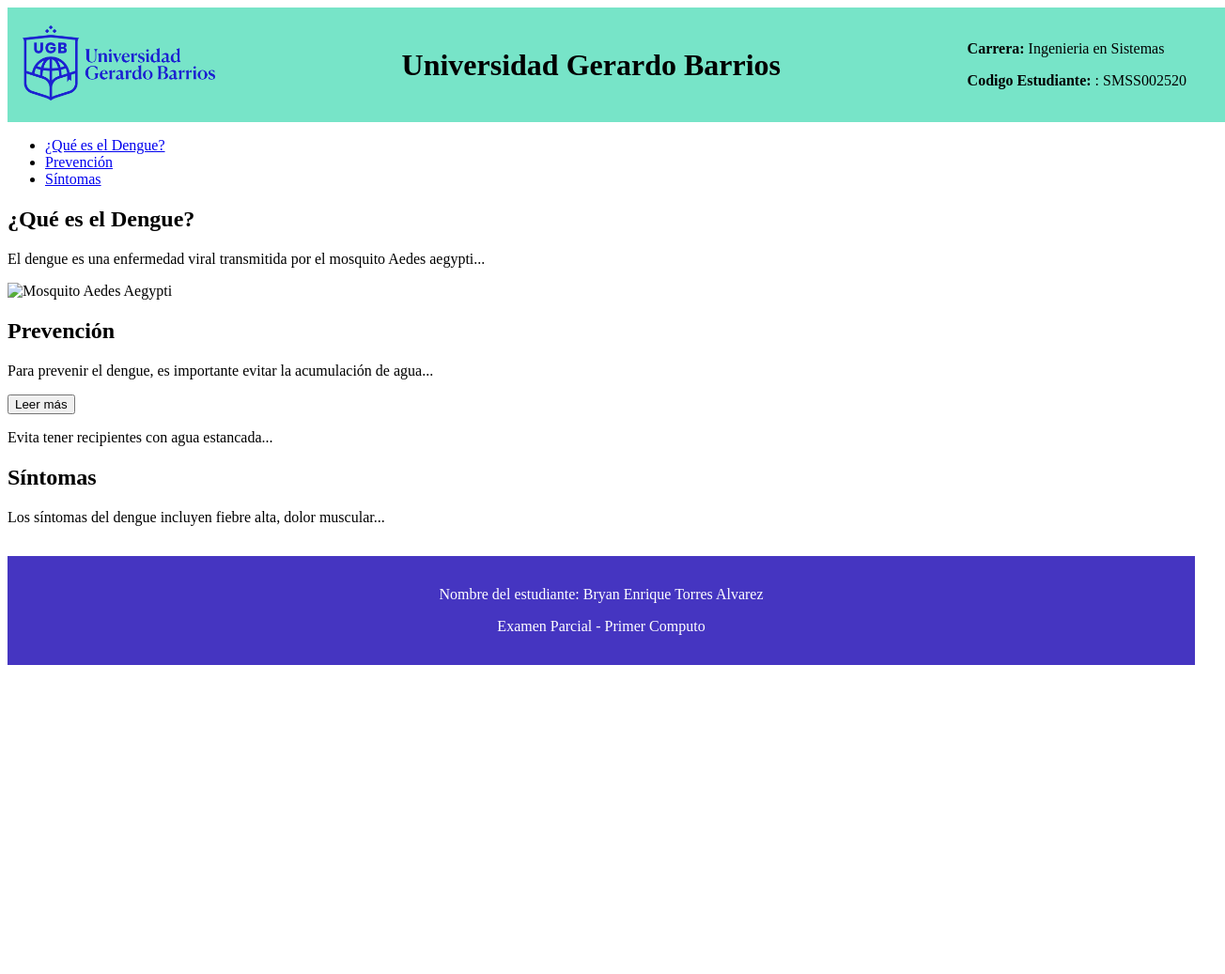
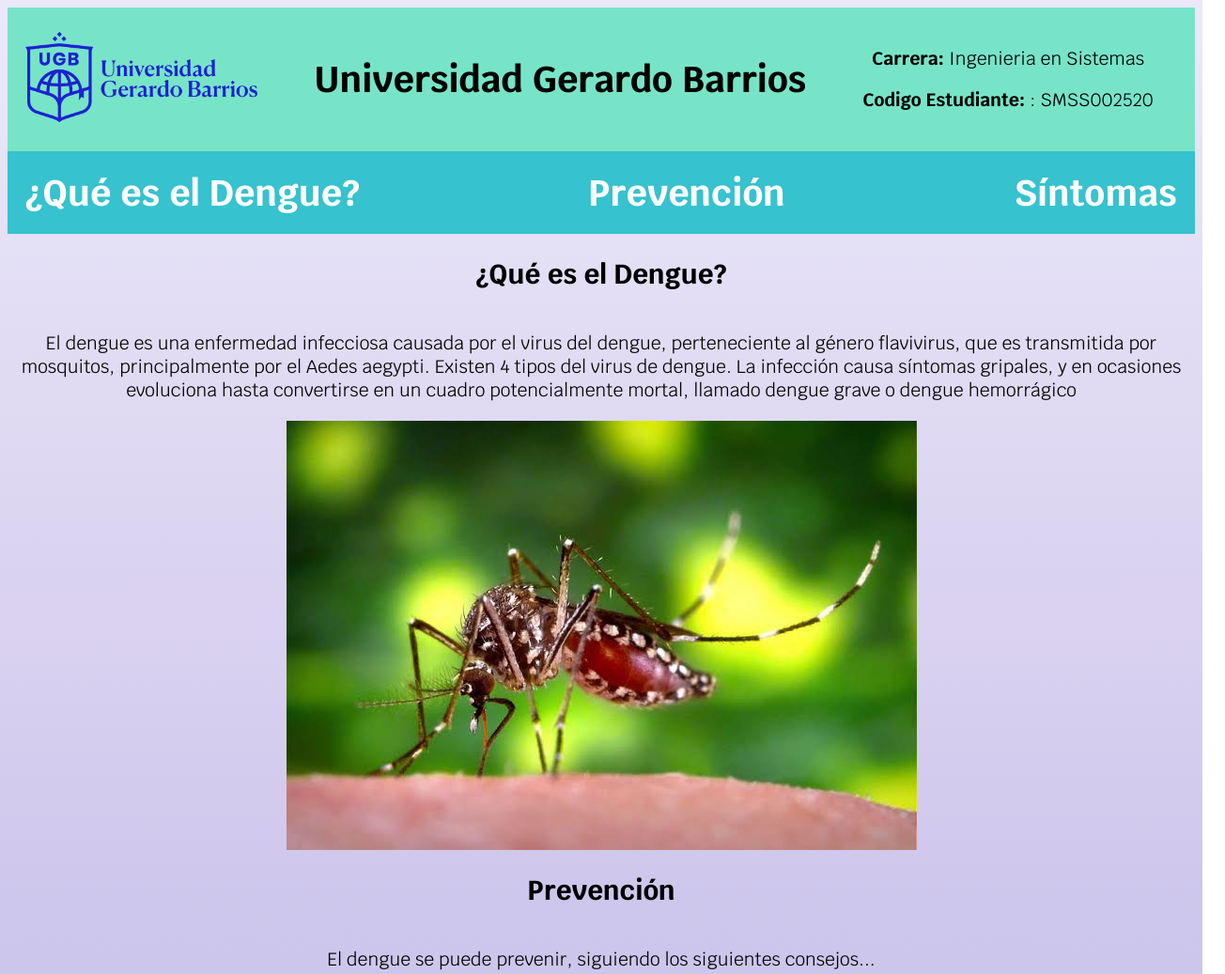
Before and after one commit to bryant307/Parcial-PrograIV, a plain HTML site: page index.html in a window 1280 px wide. Shown: the top 1037 px of the page at 94% size, 1304 px wide, since content can reach past the window. Before the commit the page ends 800 px from the top, so only its background shows below. Drawn offline with nearby package versions, Linux system fonts and the light colour scheme.

Commit message:
Casi finalizado

```diff
--- a/css/style.css
+++ b/css/style.css
@@ -1,12 +1,37 @@
 :root {
-    --fuentePrincipal: 'Staatliches', cursive;
+    --fuentePrincipal: 'Krub', cursive;
     --colorencabezado: #77E4C8;
     --headerdengue: #36C2CE;
     --divinformacon:#478CCF;
     --colorpiepagina: #4535C1;
     --fuenteblanca: #fff;
+    --primario: #ffc107;
+    --oscuro: #212121;
+}
+html {
+    font-size: 120.5%;
+    box-sizing: border-box;
+    scroll-snap-type: y mandatory;
+}
+body {
+    background: #ebe9f9;
+    background: -moz-linear-gradient(top, #ebe9f9 0%, #d8d0ef 38%, #cec7ec 51%, #c1bfea 100%);
+    background: -webkit-gradient(left top, left bottom, color-stop(0%, #ebe9f9), color-stop(38%, #d8d0ef), color-stop(51%, #cec7ec), color-stop(100%, #c1bfea));
+    background: -webkit-linear-gradient(top, #ebe9f9 0%, #d8d0ef 38%, #cec7ec 51%, #c1bfea 100%);
+    background: -o-linear-gradient(top, #ebe9f9 0%, #d8d0ef 38%, #cec7ec 51%, #c1bfea 100%);
+    background: -ms-linear-gradient(top, #ebe9f9 0%, #d8d0ef 38%, #cec7ec 51%, #c1bfea 100%);
+    background: linear-gradient(to bottom, #ebe9f9 0%, #d8d0ef 38%, #cec7ec 51%, #c1bfea 100%);
+    filter: progid:DXImageTransform.Microsoft.gradient( startColorstr='#ebe9f9', endColorstr='#c1bfea', GradientType=0 );
+}
+*, *:before, *:after {
+    box-sizing: inherit;
 }
 
+h1,h2, h3, p, a, li{
+    text-align: center;
+    font-family: var(--fuentePrincipal);
+
+}
 .header {
     display: flex;
     justify-content: space-between;
@@ -37,6 +62,10 @@
 .logo {
     height: 5rem;
 }
+.contenedor{
+    max-width: 120rem;
+    margin: 0 auto;
+}
 
 .nombre__universidad {
     text-align: center;
@@ -45,6 +74,42 @@
 
 .section__headerderecha {
     padding-right: 25px;
+}
+.nav-bg {
+    background-color: var(--headerdengue);
+}
+
+.nav-container {
+    display: flex;
+    flex-direction: column;
+}
+@media (min-width: 768px) {
+    .nav-container {
+        flex-direction: row;
+        justify-content: space-between;
+    }
+}
+
+.nav-container a{
+    display: block;
+    text-align: center;
+    color: var(--fuenteblanca);
+    text-decoration: none;
+    font-size: 2rem;
+    font-weight: 700;
+    padding: 1rem;
+}
+.nav-container a:hover {
+    background-color: var(--primario);
+    color: var(--oscuro);
+}
+.info-dengue {
+    background-color: #fff);
+}
+.info {
+    display: flex;
+    flex-direction: column;
+    align-items: center;
 }
 
 .footer {
@@ -57,3 +122,6 @@
 .footer__letras {
     color: var(--fuenteblanca);
 }
+.hidden {
+    display: none;
+}
--- a/index.html
+++ b/index.html
@@ -6,10 +6,13 @@
     <link rel="preload" href="css/normalize.css" as="style">
     <link rel="preconnect" href="https://fonts.googleapis.com">
     <link rel="preconnect" href="https://fonts.gstatic.com" crossorigin>
-    <link href="https://fonts.googleapis.com/css2?family=Staatliches&display=swap" rel="stylesheet">
+    <link href="https://fonts.googleapis.com/css2?family=Krub:ital,wght@0,200;0,300;0,400;0,500;0,600;0,700;1,200;1,300;1,400;1,500;1,600;1,700&display=swap" rel="stylesheet">
     <link rel="stylesheet" href="css/style.css">
+    <link rel="stylesheet" href="https://fonts.googleapis.com/css2?family=Material+Symbols+Outlined:opsz,wght,FILL,GRAD@24,400,0,0&icon_names=check_small" />
     <title>Parcial IV</title>
 </head>
+
+<script src="scripts/scripts.js"></script>
 <body>
     <header class="header"> <!--Encabezado de Pagina-->
         <section>
@@ -25,32 +28,46 @@
     </header>
     <main>
         <div class="nav-bg">
-            <nav>
-                <ul>
-                    <li><a href="#que-es">¿Qué es el Dengue?</a></li>
-                    <li><a href="#prevencion">Prevención</a></li>
-                    <li><a href="#sintomas">Síntomas</a></li>
-                </ul>
-            </nav>
+            <nav class="nav-container contenedor">
+                <a href="#que-es">¿Qué es el Dengue?</a>
+                <a href="#prevencion">Prevención</a>
+                <a href="#sintomas">Síntomas</a>
         </div>
 
-        <main>
-            <section id="que-es">
+        <main class="info-dengue">
+            <section class="info" id="que-es">
                 <h2>¿Qué es el Dengue?</h2>
-                <p>El dengue es una enfermedad viral transmitida por el mosquito Aedes aegypti...</p>
-                <img src="images/dengue.jpeg" alt="Mosquito Aedes Aegypti">
+                <p>El dengue es una enfermedad infecciosa causada por el virus del dengue, perteneciente al género flavivirus, que es transmitida por mosquitos, principalmente por el Aedes aegypti. Existen 4 tipos del virus de dengue. La infección causa síntomas gripales, y en ocasiones
+                    evoluciona hasta convertirse en un cuadro potencialmente mortal,
+                    llamado dengue grave o dengue hemorrágico</p>
+                <img src="img/dengue.jpg" alt="Mosquito Aedes Aegypti">
             </section>
 
-            <section id="prevencion">
+            <section class="info" id="prevencion">
                 <h2>Prevención</h2>
-                <p>Para prevenir el dengue, es importante evitar la acumulación de agua...</p>
+                <p>El dengue se puede prevenir, siguiendo los siguientes consejos...</p>
+                <ul>
+                    <li>Eliminar criaderos de mosquitos (recipientes con agua estancada)</li>
+                    <li>Usar repelente y ropa que cubra la piel</li>
+                    <li>Colocar mosquiteros y mallas en puertas y ventanas</li>
+                    <li>Fumigar en zonas con alta incidencia de casos</li>
+                </ul>
+
                 <button id="mostrar-mas">Leer más</button>
+
                 <p id="info-adicional" class="hidden">Evita tener recipientes con agua estancada...</p>
+
+                <img id="imagen-prevencion" class="hidden" src="img/prevenir.jpeg" alt="Prevención del dengue">
             </section>
 
-            <section id="sintomas">
+
+            <section class="info"  id="sintomas">
                 <h2>Síntomas</h2>
-                <p>Los síntomas del dengue incluyen fiebre alta, dolor muscular...</p>
+                <h3>Los síntomas del dengue incluyen:</h3>
+                <p><img src="img/check.svg" alt="check_small">Fiebre alta, dolor muscular...</p>
+                <p><img src="img/check.svg" alt="check_small">Dolor de Cabeza intenso</p>
+                <p><img src="img/check.svg" alt="check_small"> y Vomito</p>
+                <p><img src="img/check.svg" alt="check_small"> y debilidad</p>
             </section>
         </main>
     </main>
--- /dev/null
+++ b/scripts/scripts.js
@@ -0,0 +1,27 @@
+class CustomFooter extends HTMLElement {
+    connectedCallback() {
+        this.innerHTML = `<footer><p>&copy; 2025 Información sobre el Dengue en El Salvador</p></footer>`;
+    }
+}
+customElements.define('custom-footer', CustomFooter);
+
+document.addEventListener("DOMContentLoaded", function () {
+    const botonMostrar = document.getElementById("mostrar-mas");
+    const infoAdicional = document.getElementById("info-adicional");
+    const imagenPrevencion = document.getElementById("imagen-prevencion");
+    const botonImagen = document.getElementById("mostrar-imagen");
+    const imagenDengue = document.getElementById("imagen-dengue");
+
+    if (botonMostrar && infoAdicional && imagenPrevencion) {
+        botonMostrar.addEventListener("click", function () {
+            infoAdicional.classList.toggle("hidden");
+            imagenPrevencion.classList.toggle("hidden");
+        });
+    }
+
+    if (botonImagen && imagenDengue) {
+        botonImagen.addEventListener("click", function () {
+            imagenDengue.classList.toggle("hidden");
+        });
+    }
+});
```
Also changed, not shown: img/check.png (added), img/check.svg (added), img/prevencion.jpg (added), img/prevenir.jpeg (added).
